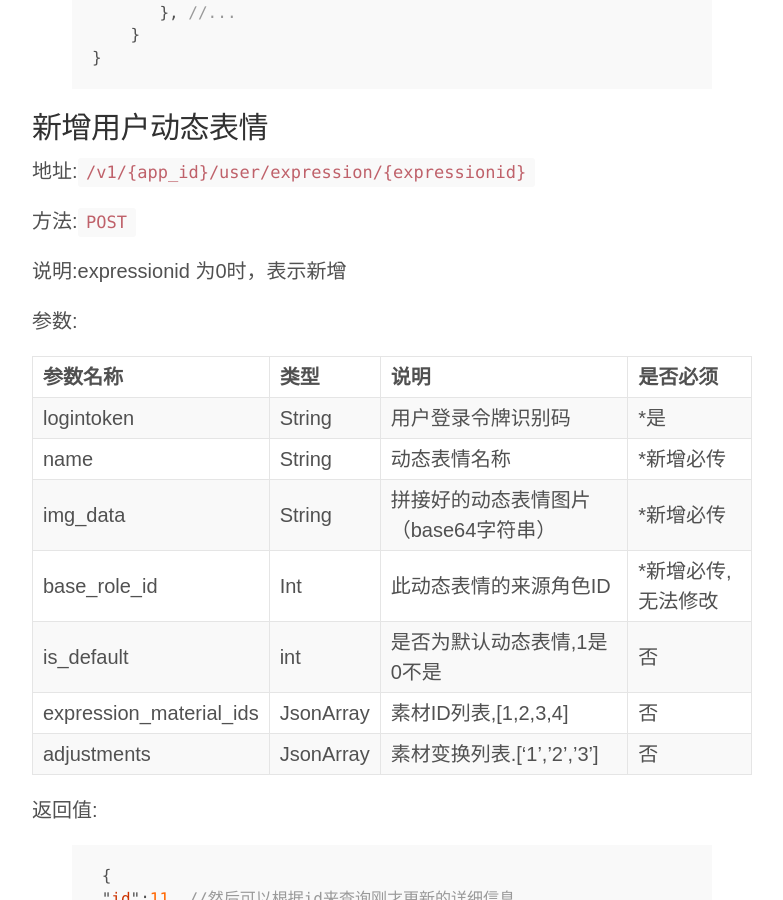
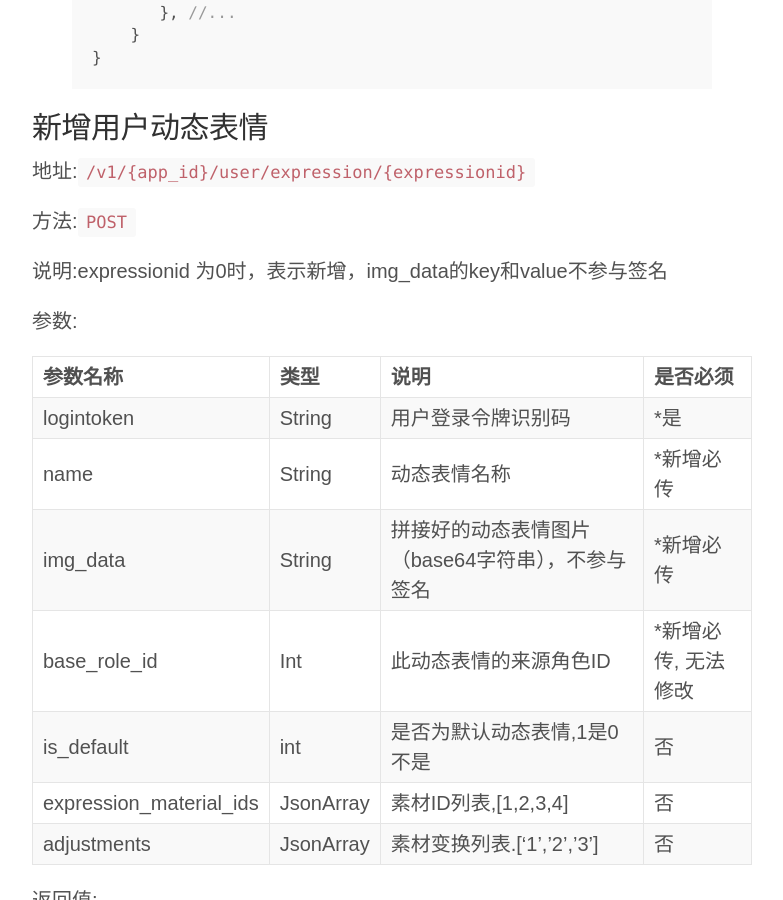
Before and after one commit to mcsiyanhui/melinkdoc, a Jekyll site: the page built from user/expressions/index.md, in a window 1280 px wide and 900 px high, scrolled down 1726 px. Shown: the whole window, without its empty margins (248-1031 px from the left). Built offline with Jekyll 4.4.1, drawn with Linux system fonts in a browser that asks for light colours; Markdown is read by kramdown in place of the engine named in the settings.

Commit message:
img_data的key和value不参与签名

```diff
--- a/user/expressions/index.md
+++ b/user/expressions/index.md
@@ -82,7 +82,7 @@ nav-index: 6
 
 方法:`POST`
 
-说明:expressionid 为0时，表示新增
+说明:expressionid 为0时，表示新增，img_data的key和value不参与签名
 
 参数:
 
@@ -90,7 +90,7 @@ nav-index: 6
 |:------------- |:-------|:--------------------------------|:-----|
 | logintoken     |String  |用户登录令牌识别码                    |*是 |
 | name           |String  |动态表情名称                          |*新增必传|
-| img_data       |String  |拼接好的动态表情图片（base64字符串）         |*新增必传|
+| img_data       |String  |拼接好的动态表情图片（base64字符串），不参与签名         |*新增必传|
 | base_role_id    |Int     |此动态表情的来源角色ID                   |*新增必传, 无法修改|
 | is_default     |int    |是否为默认动态表情,1是0不是                      |否|
 | expression_material_ids   |JsonArray   |素材ID列表,[1,2,3,4]           |否 |
```
Also changed, not shown: app/link/index.md (+2 -0 lines), user/emoticons/index.md (+2 -2 lines), user/roles/index.md (+2 -2 lines).
